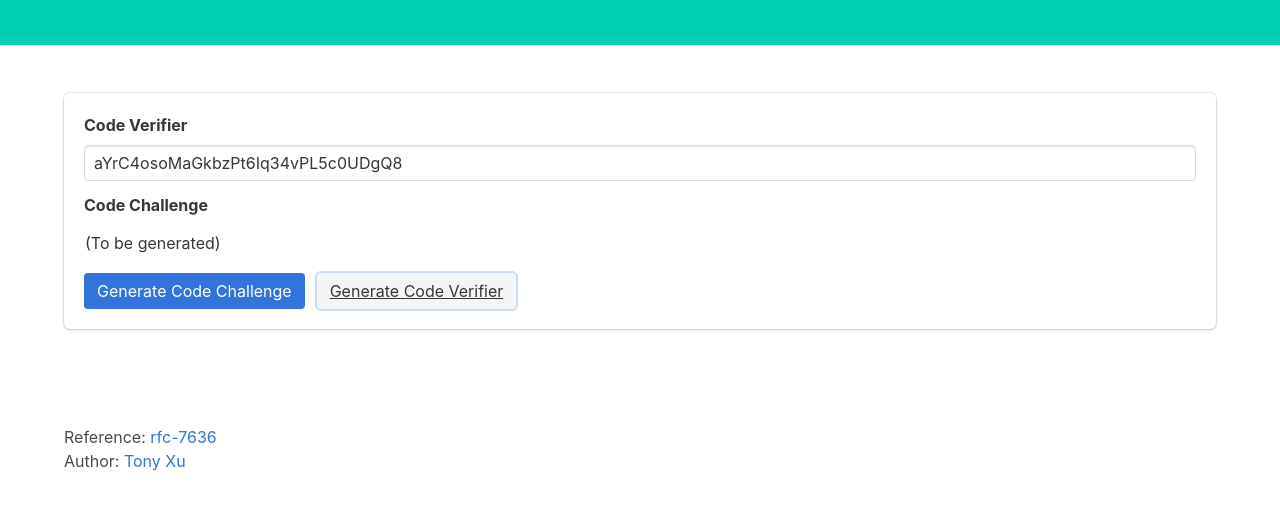
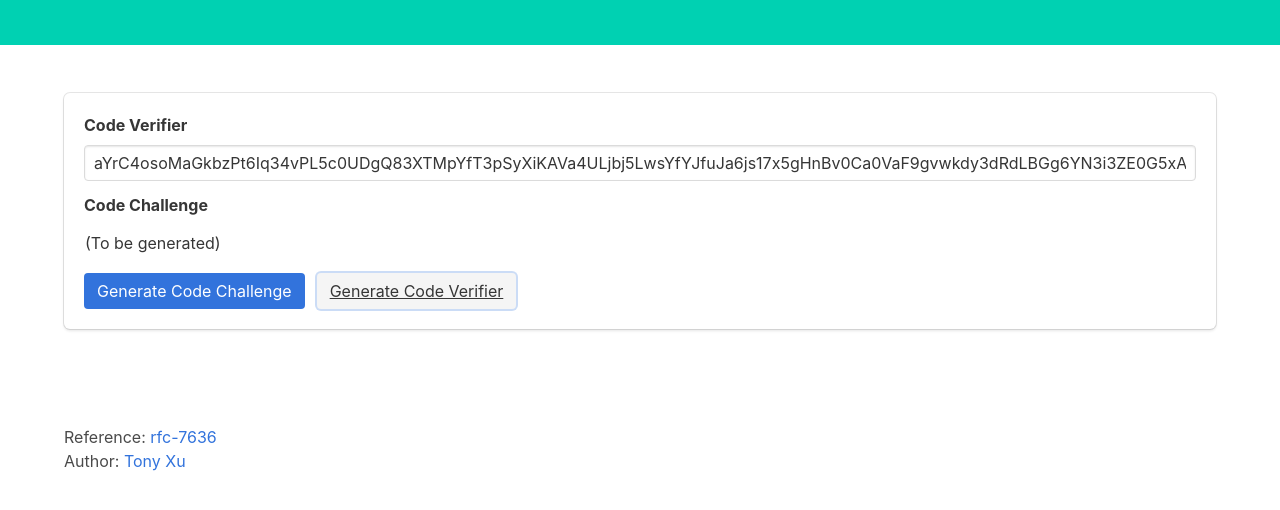
Before and after one commit to tonyxu-io/pkce-generator, a plain HTML site: page index.html in a window 1280 px wide. Both pictures are taken after a click on the button "Generate Code Verifier". Shown: the part 116-626 px from the top of the page. Drawn offline with nearby package versions, Linux system fonts and the light colour scheme.

Commit message:
Increase code verifier length from 32 to 128
According to RFE, the code verifier length should be from 43 to 128: https://tools.ietf.org/html/rfc7636#section-4.1

```diff
--- a/index.html
+++ b/index.html
@@ -9,7 +9,7 @@
   <script src="https://cdnjs.cloudflare.com/ajax/libs/crypto-js/3.1.9-1/crypto-js.min.js"></script>
   <script>
     function generateCodeVerifier() {
-      var code_verifier = generateRandomString(32)
+      var code_verifier = generateRandomString(128)
       document.getElementById("code_verifier").value = code_verifier
     }
     function generateRandomString(length) {
```
